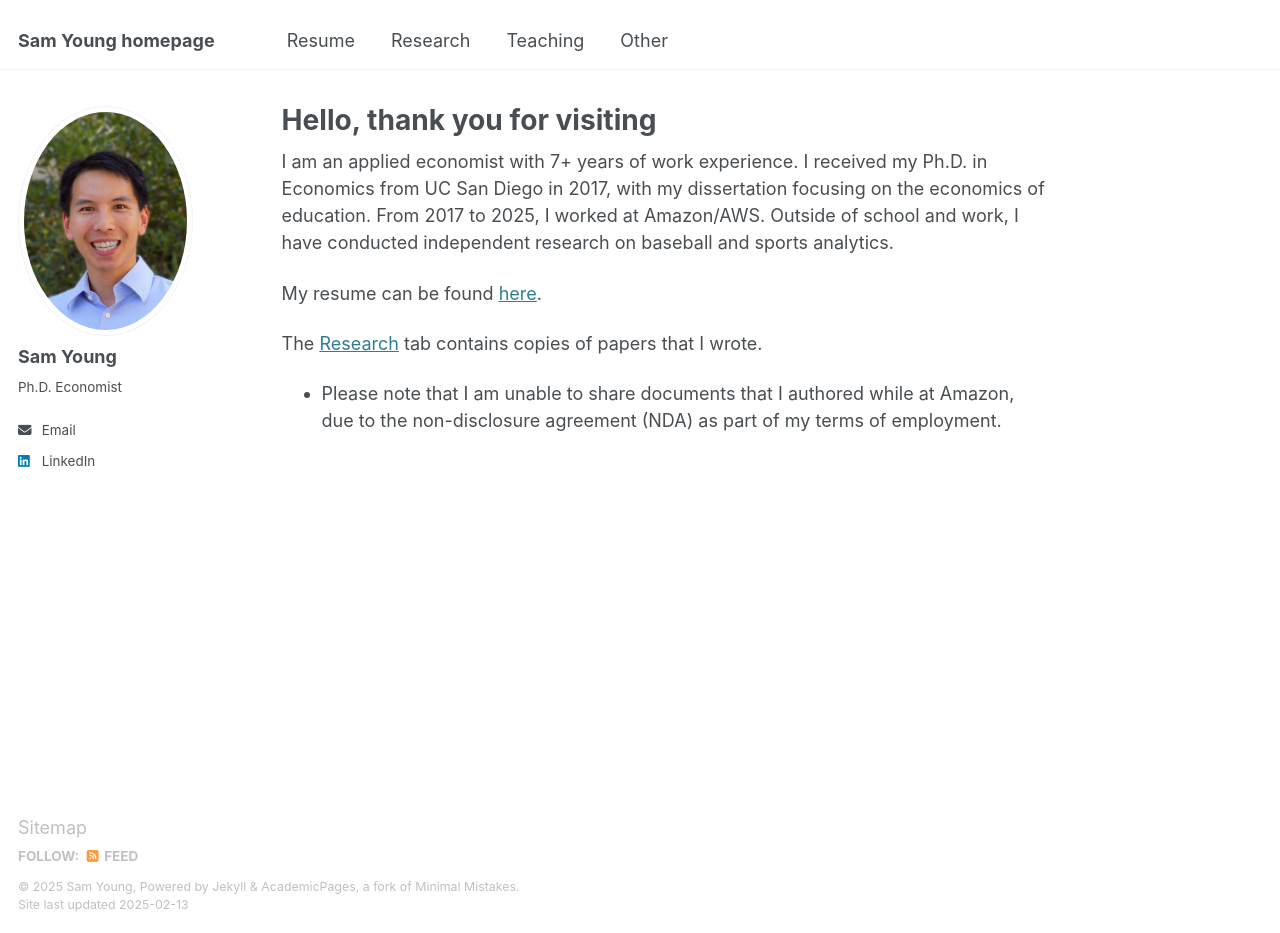
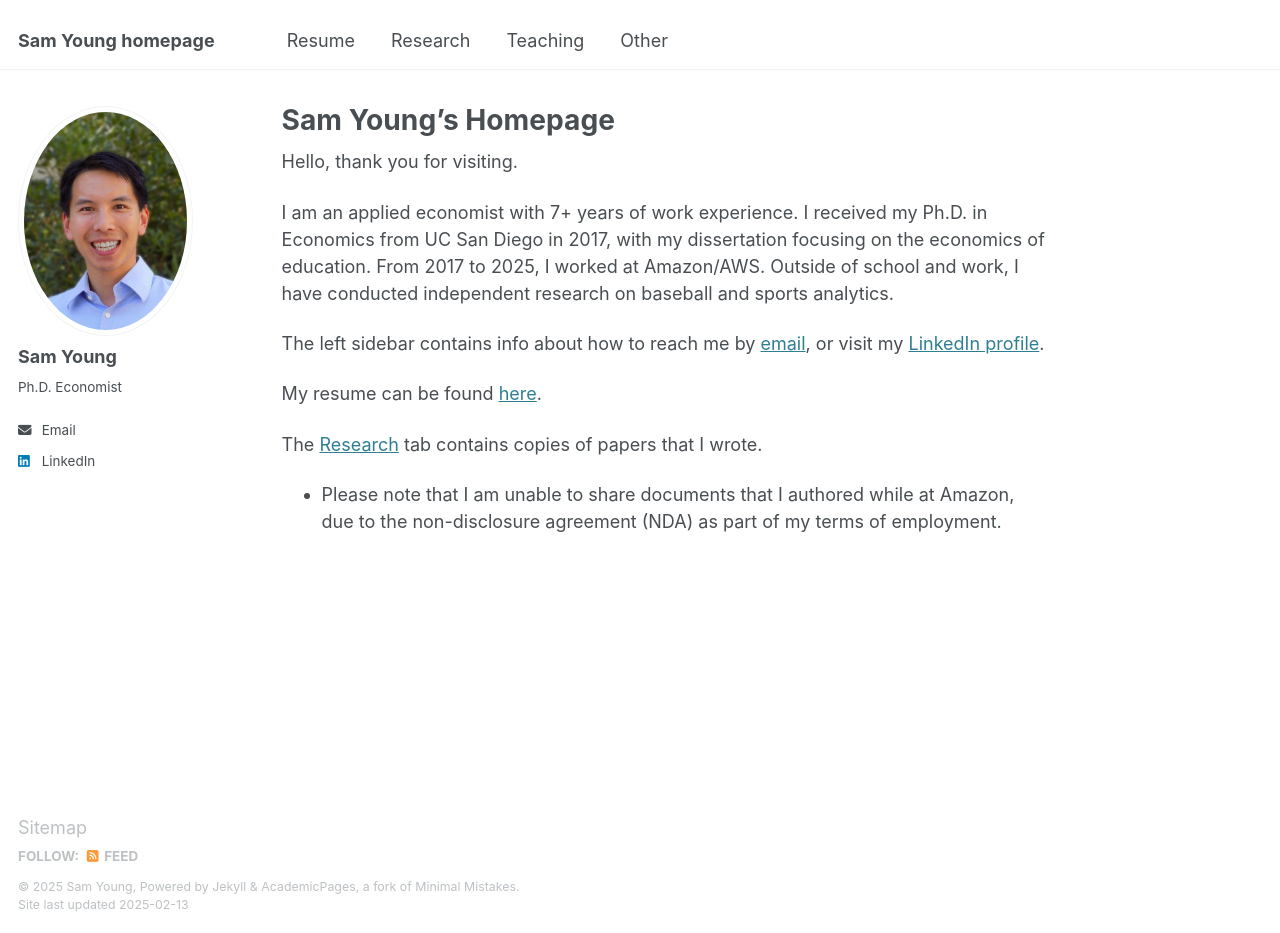
Before and after one commit to sam-young-econ/sam-young-econ.github.io, a Jekyll site: the page built from _pages/about.md, in a window 1280 px wide and 933 px high. Built offline with Jekyll 4.4.1, drawn with Linux system fonts in a browser that asks for light colours.

Commit message:
Update homepage text

```diff
--- a/_pages/about.md
+++ b/_pages/about.md
@@ -1,13 +1,17 @@
 ---
 permalink: /
-title: "Hello, thank you for visiting"
+title: "Sam Young's Homepage"
 author_profile: true
 redirect_from:
   - /about/
   - /about.html
 ---
 
+Hello, thank you for visiting.
+
 I am an applied economist with 7+ years of work experience.  I received my Ph.D. in Economics from UC San Diego in 2017, with my dissertation focusing on the economics of education.  From 2017 to 2025, I worked at Amazon/AWS.  Outside of school and work, I have conducted independent research on baseball and sports analytics.
+
+The left sidebar contains info about how to reach me by [email](mailto:sam.young21@gmail.com), or visit my [LinkedIn profile](https://www.linkedin.com/in/sam-young-5115519/).
 
 My resume can be found [here](https://sam-young-econ.github.io/files/Sam Young resume 2025-02-12_with fields.pdf).
 
```
